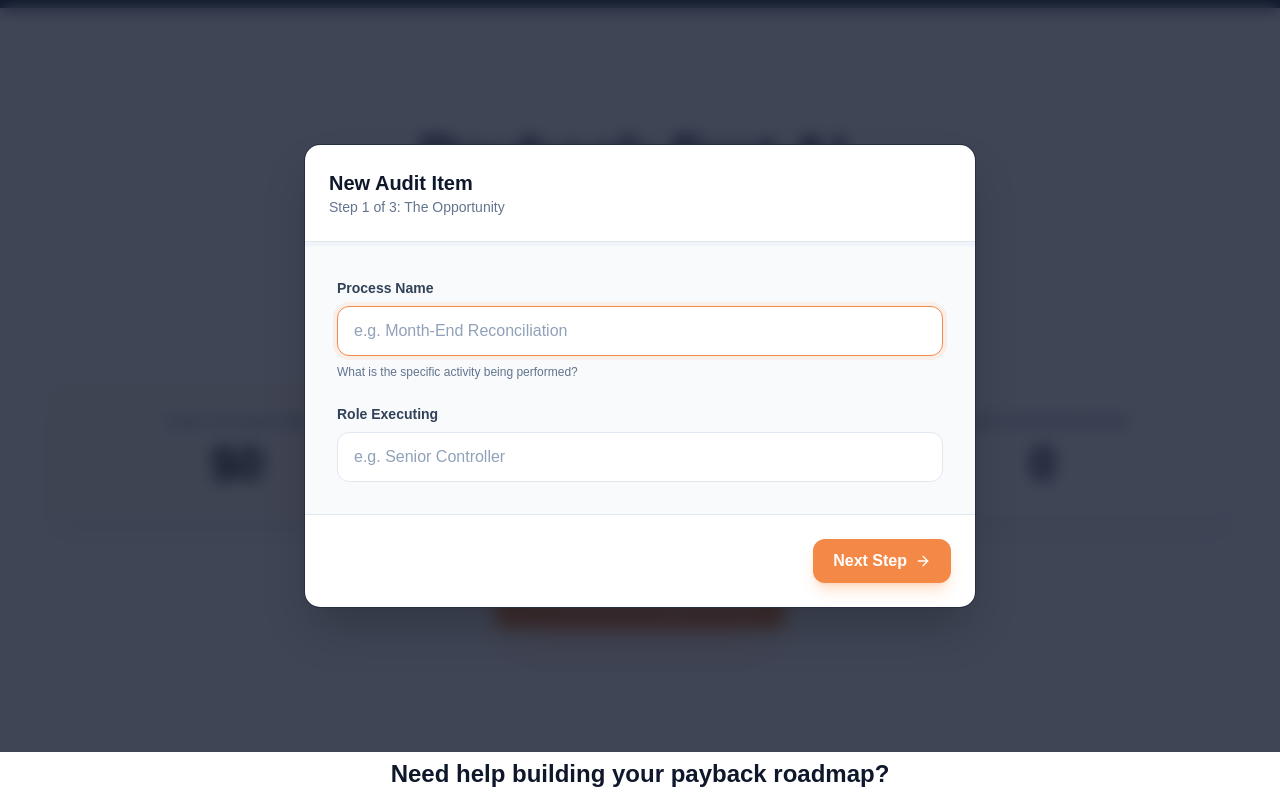
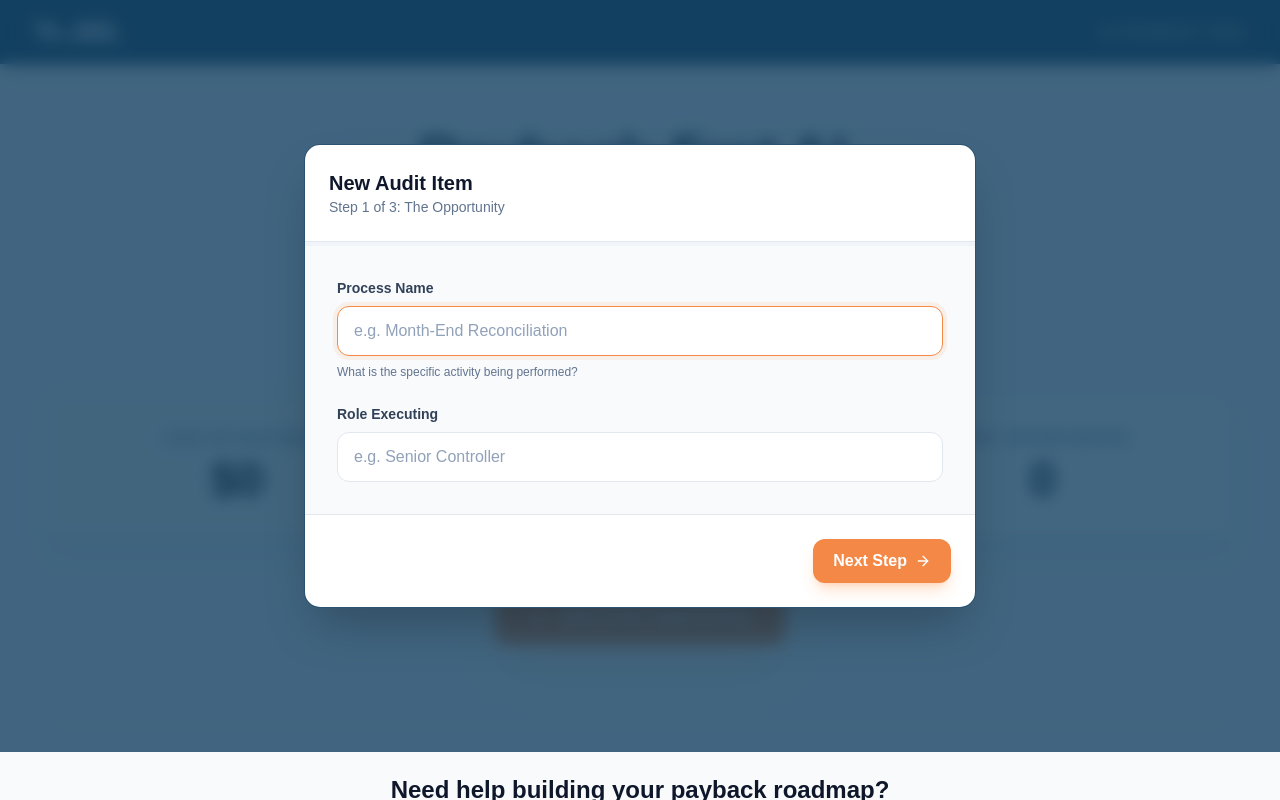
Before and after one commit to DavesAgenda/AI-ROI-Tool, a Next.js app: page / in a window 1280 px wide. Both pictures are taken after a click on the button "Add Audit Opportunity". Shown: the top 800 px of the page. Built offline with nearby package versions, Linux system fonts and the light colour scheme.

Commit message:
feat: apply Brand Navy (#134061) to website header/footer, decision matrix, and UI components; fix logo visibility

```diff
--- /dev/null
+++ b/components/Branding.js
@@ -0,0 +1,36 @@
+import React from 'react';
+
+export function Header() {
+    return (
+        <header className="bg-[#134061] h-16 flex items-center px-4 md:px-8 shadow-lg sticky top-0 z-50">
+            <div className="max-w-7xl mx-auto w-full flex justify-between items-center">
+                <img src="/assets/va-logo-wide.png" alt="Valid Agenda" className="h-8 w-auto" />
+                <div className="text-white/80 text-sm font-semibold hidden md:block uppercase tracking-widest">
+                    AI Payback Tool
+                </div>
+            </div>
+        </header>
+    );
+}
+
+export function Footer() {
+    return (
+        <footer className="bg-[#134061] py-12 px-4 md:px-8 mt-20 border-t border-white/10">
+            <div className="max-w-7xl mx-auto w-full flex flex-col md:flex-row justify-between items-center gap-8">
+                <div className="flex flex-col items-center md:items-start gap-4">
+                    <img src="/assets/va-logo-wide.png" alt="Valid Agenda" className="h-6 w-auto" />
+                    <p className="text-white/60 text-sm max-w-sm text-center md:text-left">
+                        We help finance and ops teams build their first payback-generating agents in 30 days.
+                    </p>
+                </div>
+                <div className="flex gap-8 text-white/80 text-sm font-semibold">
+                    <a href="https://validagenda.com" target="_blank" rel="noreferrer" className="hover:text-[#F48847] transition-colors">Website</a>
+                    <a href="https://validagenda.com/book" target="_blank" rel="noreferrer" className="hover:text-[#F48847] transition-colors">Book a Call</a>
+                </div>
+            </div>
+            <div className="max-w-7xl mx-auto w-full mt-12 pt-8 border-t border-white/5 text-center text-white/40 text-xs text-center">
+                &copy; {new Date().getFullYear()} Valid Agenda. All rights reserved.
+            </div>
+        </footer>
+    );
+}
--- a/components/Calculator.js
+++ b/components/Calculator.js
@@ -202,12 +202,7 @@ export default function Calculator() {
         <div className="space-y-12">
 
             {/* Top Summary / Hero */}
-            <div className="text-center space-y-6 mb-12 relative z-10">
-                {/* Brand Header */}
-                <div className="flex justify-center mb-8">
-                    <img src="/assets/va-logo-wide.png" alt="Valid Agenda" className="h-12 w-auto" />
-                </div>
-
+            <div className="text-center space-y-6 mb-16 relative z-10 pt-4">
                 <h2 className="text-5xl md:text-6xl font-bold text-slate-900 tracking-tight">
                     Payback-first AI. <br />
                     <span className="text-[#F48847]">No science projects.</span>
--- a/components/DecisionMatrix.js
+++ b/components/DecisionMatrix.js
@@ -68,7 +68,7 @@ export function DecisionMatrix({ tasks }) {
                 </h3>
                 <div className="text-xs text-slate-500 flex gap-4">
                     <span className="flex items-center gap-1"><div className="w-2 h-2 rounded-full bg-brand-orange"></div> Quick Wins</span>
-                    <span className="flex items-center gap-1"><div className="w-2 h-2 rounded-full bg-slate-800"></div> Major Projects</span>
+                    <span className="flex items-center gap-1"><div className="w-2 h-2 rounded-full bg-[#134061]"></div> Major Projects</span>
                 </div>
             </div>
 
@@ -89,7 +89,7 @@ export function DecisionMatrix({ tasks }) {
                         <ReferenceArea x1={0} x2={50} y1={50} y2={100} fill="#64748B" fillOpacity={0.05} />
 
                         {/* Bottom Right: High Impact, Low Viability -> Major Projects/Long Term */}
-                        <ReferenceArea x1={50} x2={100} y1={0} y2={50} fill="#0A0A0A" fillOpacity={0.05} />
+                        <ReferenceArea x1={50} x2={100} y1={0} y2={50} fill="#134061" fillOpacity={0.05} />
 
                         {/* Bottom Left: Low Impact, Low Viability -> Thankless Tasks */}
                         <ReferenceArea x1={0} x2={50} y1={0} y2={50} fill="#E2E8F0" fillOpacity={0.1} />
@@ -128,7 +128,7 @@ export function DecisionMatrix({ tasks }) {
                                 let color = "#94a3b8"; // Default slate
                                 if (entry.x >= 50 && entry.y >= 50) color = "#F48847"; // Brand Orange (Quick Win)
                                 else if (entry.x < 50 && entry.y >= 50) color = "#64748B"; // Slate (Low Hanging)
-                                else if (entry.x >= 50 && entry.y < 50) color = "#0A0A0A"; // Black (Major)
+                                else if (entry.x >= 50 && entry.y < 50) color = "#134061"; // Navy (Major)
 
                                 return <Cell key={`cell-${index}`} fill={color} stroke="white" strokeWidth={2} />;
                             })}
--- a/components/UI.js
+++ b/components/UI.js
@@ -92,11 +92,11 @@ export function Modal({ isOpen, onClose, children, className }) {
     return (
         <div className="fixed inset-0 z-50 flex items-center justify-center p-4 sm:p-6">
             <div
-                className="absolute inset-0 bg-slate-900/80 backdrop-blur-sm transition-opacity"
+                className="absolute inset-0 bg-[#134061]/80 backdrop-blur-sm transition-opacity"
                 onClick={onClose}
             />
             <div className={cn(
-                "relative z-10 w-full max-w-2xl transform overflow-hidden rounded-2xl border border-white/10 bg-slate-900 shadow-2xl transition-all",
+                "relative z-10 w-full max-w-2xl transform overflow-hidden rounded-2xl border border-white/10 bg-[#134061] shadow-2xl transition-all",
                 className
             )}>
                 {children}
--- a/pages/index.js
+++ b/pages/index.js
@@ -1,12 +1,16 @@
 import Calculator from '../components/Calculator';
+import { Header, Footer } from '../components/Branding';
 
 export default function Home() {
     return (
-        <main className="min-h-screen p-4 md:p-8 lg:p-12 bg-white relative">
-            <div className="absolute top-0 left-0 right-0 h-2 bg-slate-900" />
-            <div className="max-w-7xl mx-auto">
-                <Calculator />
-            </div>
-        </main>
+        <div className="min-h-screen bg-[#F8FAFC]">
+            <Header />
+            <main className="p-4 md:p-8 lg:p-12 relative">
+                <div className="max-w-7xl mx-auto">
+                    <Calculator />
+                </div>
+            </main>
+            <Footer />
+        </div>
     );
 }
```
